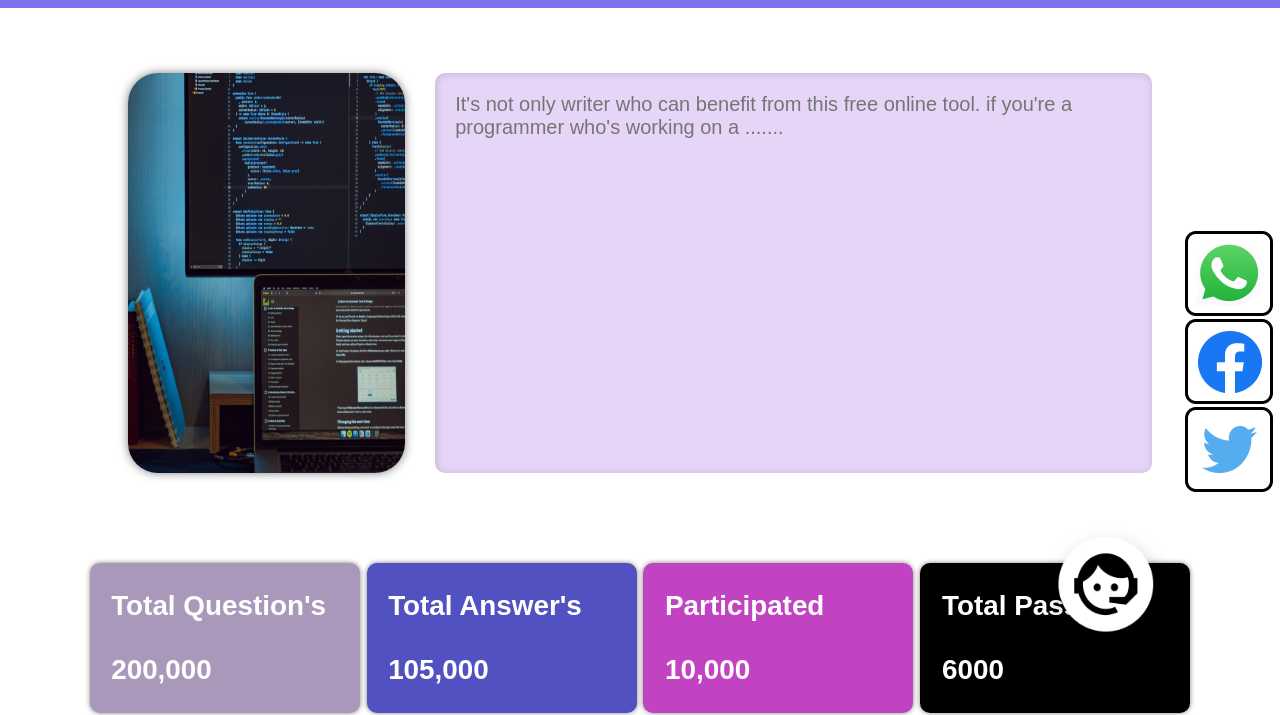
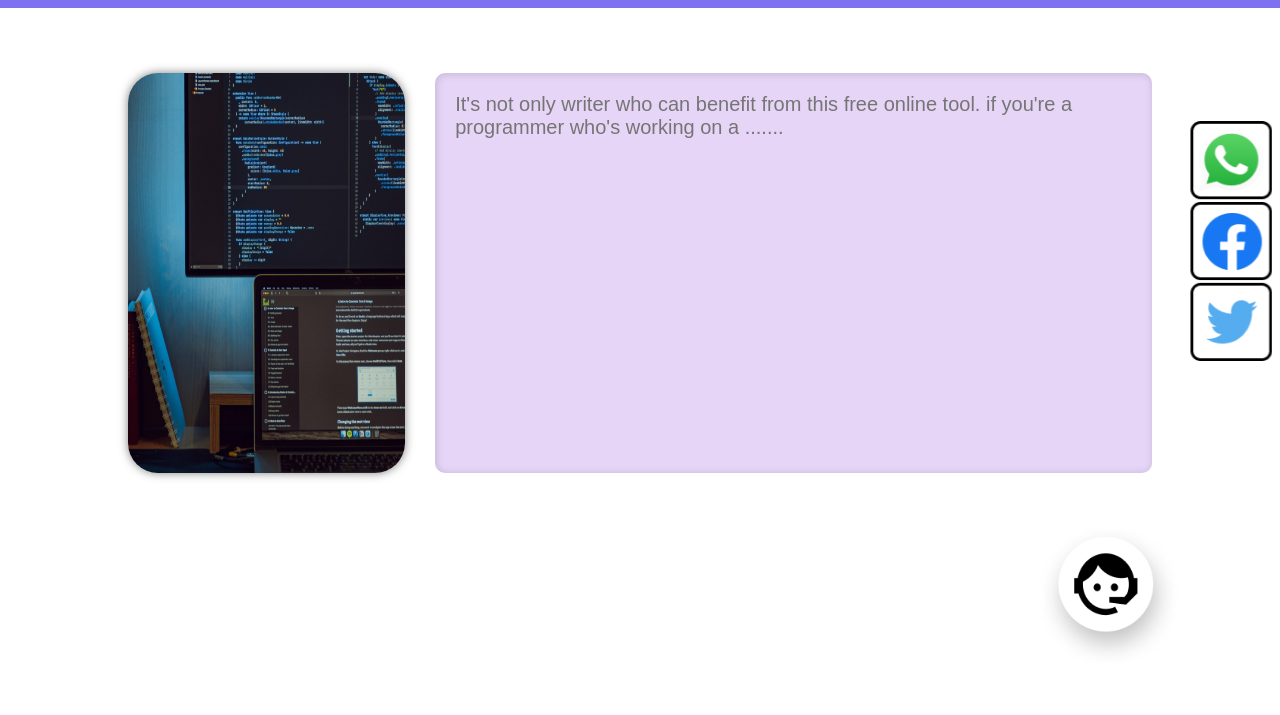
Before and after one commit to lllMISHRAlll/Dappr-Landing, a plain HTML site: page index.html in a window 1280 px wide. Shown: the part 119-834 px from the top of the page. Drawn offline with Linux system fonts and the light colour scheme; a web font is replaced by a local one.

Commit message:
Add files via upload

```diff
--- a/index.html
+++ b/index.html
@@ -12,7 +12,6 @@
         <link rel="preconnect" href="https://fonts.googleapis.com">
         <link rel="preconnect" href="https://fonts.gstatic.com" crossorigin>
         <link href="https://fonts.googleapis.com/css2?family=Delius+Unicase:wght@400;700&display=swap" rel="stylesheet">
-    <script src="script.js"></script>
 </head>
 
 <body>
@@ -50,6 +49,10 @@
         <div class="text-box">
             <textarea placeholder="It's not only writer who can benefit from this free online tool. if you're a programmer who's working on a ......."></textarea>
         </div>
+    </div>
+
+    <div id="whatsapp">
+        <img id="whatsapp" src="./Images/Frame 1.png">
     </div>
 
 
@@ -103,7 +106,6 @@
     </div>
 
     <div class="sticky-imgs">
-        <img id="whatsapp" src="./Images/Frame 1.png">
         <img id="callHead" src="./Images/Group 2.png">
     </div>
 
--- a/style.css
+++ b/style.css
@@ -91,7 +91,7 @@ nav {
     display: flex;
     justify-content: space-between;
     padding: 15% 10% 0% 10%;
-
+    width: 100%;
 }
 
 .first-img {
@@ -124,6 +124,17 @@ nav {
         resize: none;
     }
 
+}
+
+#whatsapp {
+    height: 30vh;
+    width: 11vh;
+    background-repeat: no-repeat;
+    margin-right: 1vh;
+    position: sticky;
+    top: 20vh;
+    margin-left: auto;
+    bottom: 40vh;
 }
 
 .mini-containers {
@@ -252,8 +263,3 @@ nav {
     border: none;
     position: fixed;
 }
-
-#whatsapp {
-    position: sticky;
-    transition: top 0.1s, right 0.1s;
-}
```
